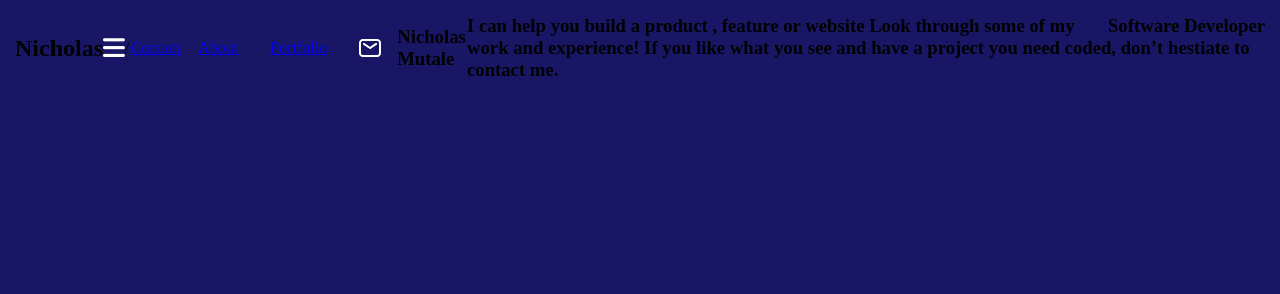
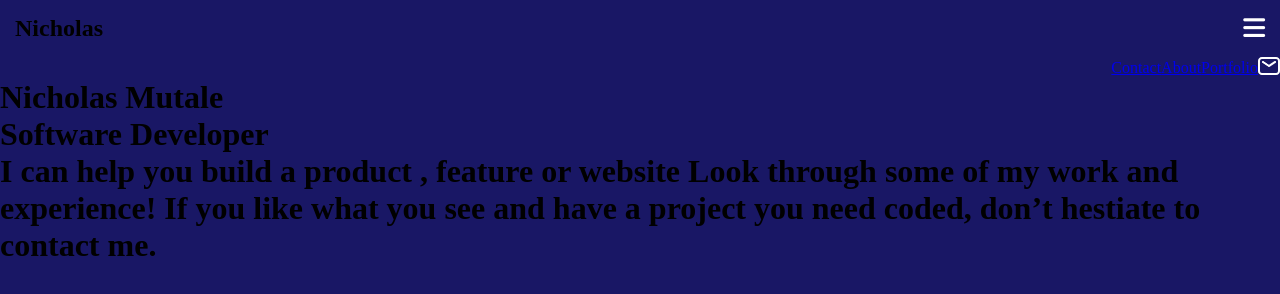
Before and after one commit to Mutalenic/Portfolio, a website: page index.html in a window 1280 px wide. Drawn offline with Linux system fonts and the light colour scheme; files whose address does not match are found by name.

Commit message:
update style.css

```diff
--- a/index.html
+++ b/index.html
@@ -15,7 +15,7 @@
     <nav class="nav">
         <h2>Nicholas</h2>
         <i class="fas fa-bars bars"></i>
-    /<nav>
+    </nav>
     <ul>
         <li id="contact"><a href="#contact">Contact</a></li>
             <li id="about"><a href="#about">About</a></li>
--- a/style.css
+++ b/style.css
@@ -40,33 +40,15 @@ nav ul {
   flex-grow: 0; */
   /* margin-right:auto; */
 }
-nav :first-of-type {
-  float: left;
-}
-nav :first-of-type {
-  float: right;
-}
-nav :first-of-type ul {
-  float: right;
-  padding-left: 0;
+.bg-image {
+  background-image: url(./Top-circles.png);
+  background-repeat: no-repeat;
+  background-position: center;
+  background-color: #3d36fa;
+  height: 500px;
 }
 nav li {
   display: inline-block;
-}
-
-#contact {
-  padding: 0.1em;
-}
-
-#folio {
-  padding: 1em;
-}
-
-#about {
-  padding: 1em;
-}
-#img {
-  padding: 1em;
 }
 .bars {
   font-size: 25px;
```
